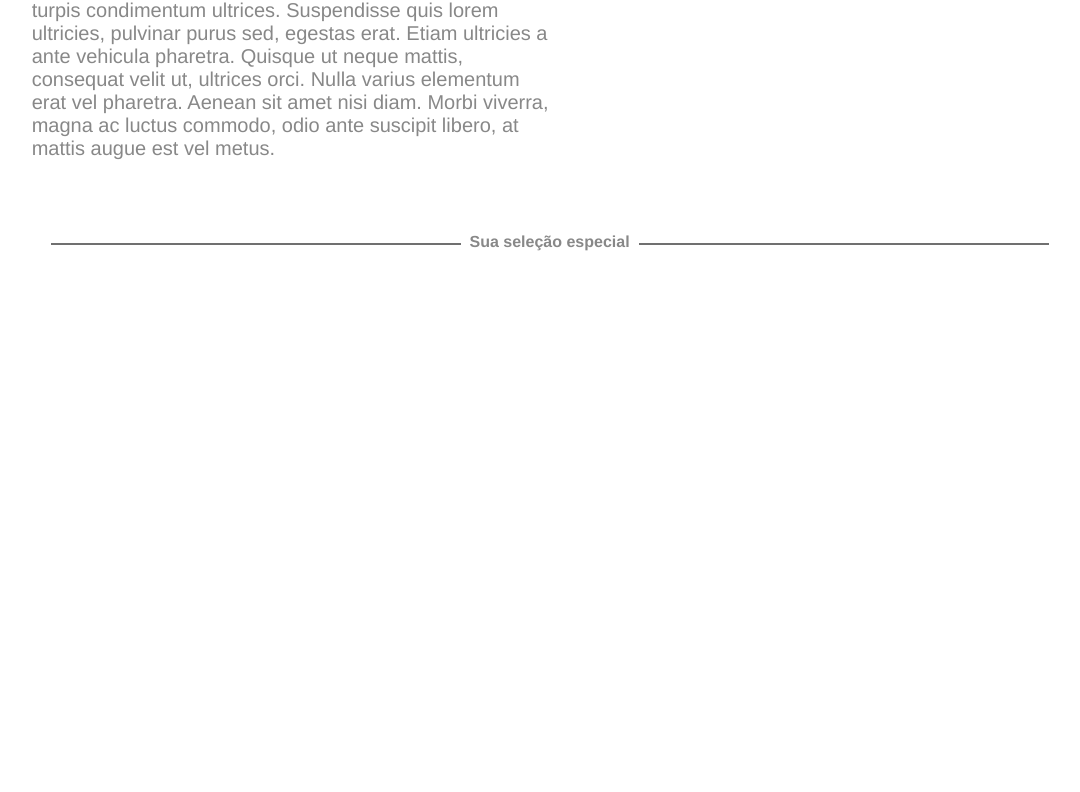
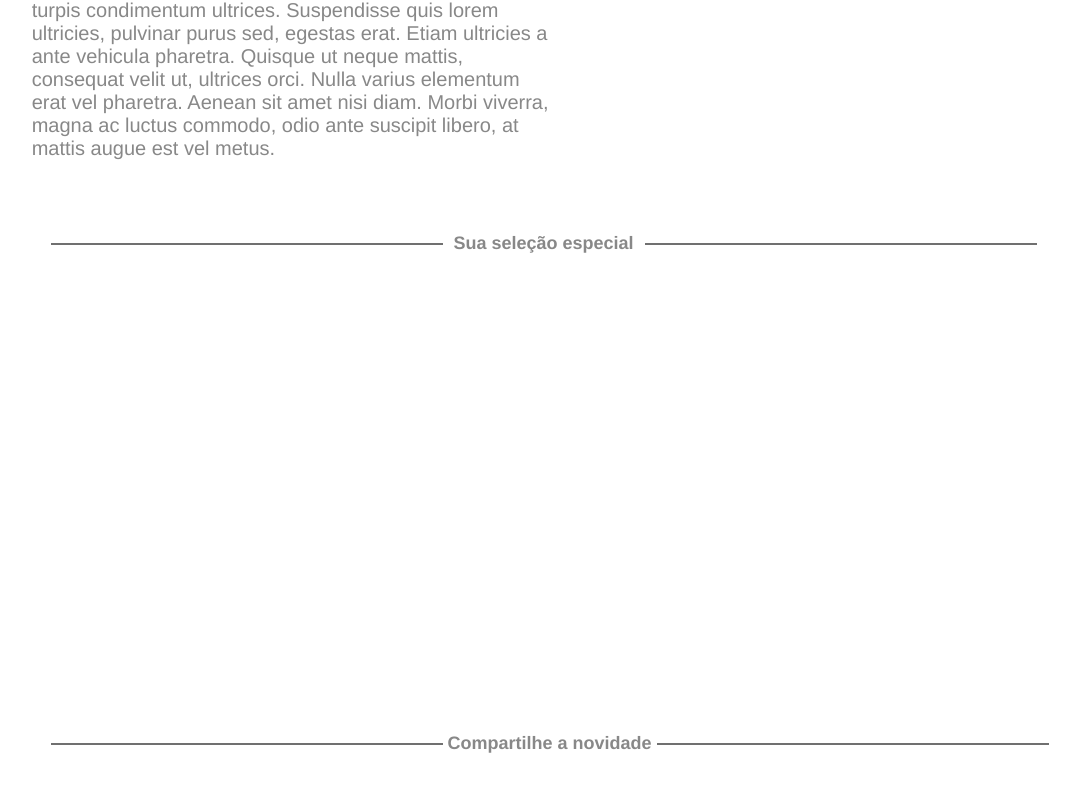
Before and after one commit to BarbaraGuimaraes21/sprint-m5, a React (Vite) app in the folder sprint-m5/: page / in a window 1280 px wide. Shown: the part 756-1548 px from the top of the page, without its empty margins (115-1195 px from the left). Before the commit the page ends 1439 px from the top, so only its background shows below. Built offline with nearby package versions, Linux system fonts and the light colour scheme.

Commit message:
criado component main / alterado para component section / feito o import no app.jsx

```diff
--- a/sprint-m5/src/App.jsx
+++ b/sprint-m5/src/App.jsx
@@ -1,7 +1,7 @@
 import './App.css'
 import Form from './component/Form/form'
 import Header from './component/Header/Header'
-import Main from './component/Main/Main'
+import Section from './component/Section/Section'
 
 function App() {
 
@@ -9,7 +9,7 @@ function App() {
     <div>
       <Header/>
       <Form/>
-      <Main/>
+      <Section/>
     </div>
   )
 }
--- a/sprint-m5/src/component/Main/Main.jsx
+++ /dev/null
@@ -1,22 +0,0 @@
-import React from 'react'
-import S from './Main.module.css'
-
-const Main = () => {
-    return (
-        <main className={S.main}>
-            <section className={S.textosectionh3}>
-                <div className={S.linhah3}>
-                    <div>
-                        <hr />
-                    </div>
-                        <h3 className={S.texth3}>Sua seleção especial</h3>
-                    <div>
-                        <hr />
-                    </div>
-                </div>
-            </section>
-        </main>
-    )
-}
-
-export default Main
--- /dev/null
+++ b/sprint-m5/src/component/Section/Section.jsx
@@ -0,0 +1,33 @@
+import React from 'react'
+import S from './Section.module.css'
+
+const Main = () => {
+    return (
+        <main className={S.main}>
+            <section className={S.textosectionh3}>
+                <div className={S.linhah3}>
+                    <div>
+                        <hr />
+                    </div>
+                        <h3 className={S.texto1h3}>Sua seleção especial</h3>
+                    <div>
+                        <hr />
+                    </div>
+                </div>
+            </section>
+            <section className={S.textosectionh3}>
+                <div className={S.linhah3}>
+                    <div>
+                        <hr />
+                    </div>
+                        <h3 className={S.texto2h3}>Compartilhe a novidade</h3>
+                    <div>
+                        <hr />
+                    </div>
+                </div>
+            </section>
+        </main>
+    )
+}
+
+export default Main
--- a/sprint-m5/src/component/Main/Main.module.css
+++ b/sprint-m5/src/component/Section/Section.module.css
@@ -23,13 +23,26 @@
     display: flex;
 }
 
-.texth3{
+.texto1h3{
     margin-top: 290px;
     font-weight: 400px;
     text-align: center;
-    padding-left: 9px;
-    padding-right: 9px;
-    font: 16px Helvetica;
+    padding-left: 11px;
+    padding-right: 11px;
+    font: 18px Helvetica;
+    font-weight: bold;
+    letter-spacing: 0px;
+    color: #888888;
+    opacity: 1;
+}
+
+.texto2h3{
+    margin-top: 290px;
+    font-weight: 400px;
+    text-align: center;
+    padding-left: 5px;
+    padding-right: 5px;
+    font: 18px Helvetica;
     font-weight: bold;
     letter-spacing: 0px;
     color: #888888;
@@ -38,6 +51,6 @@
 
 hr{
     margin-top: 300px;
-    width: 410px;
+    width: 392px;
     border: 1px solid #707070;
 }
```
